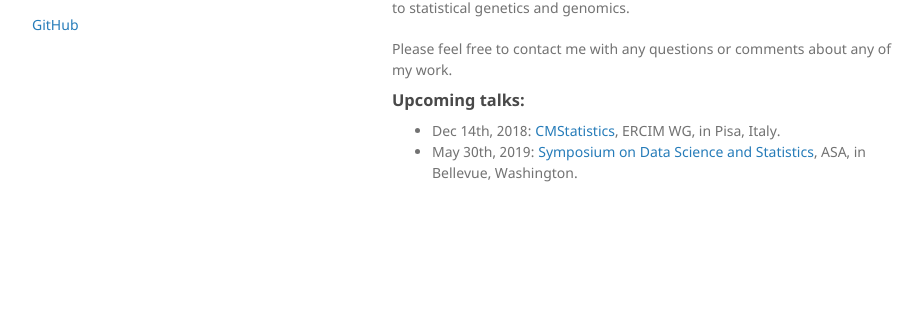
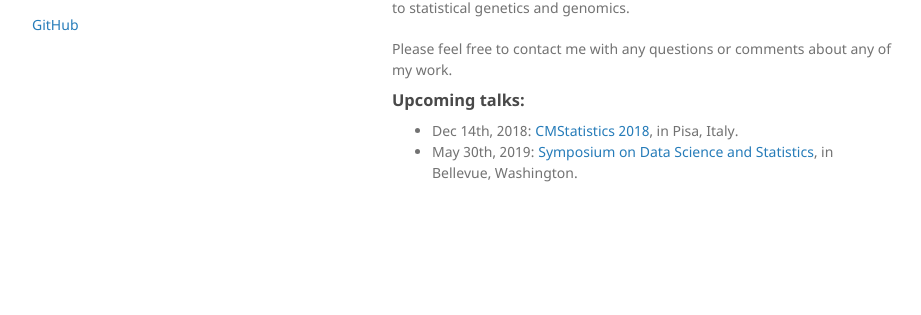
Before and after one commit to ajmolstad/ajmolstad.github.io, a Jekyll site: the page built from index.md, in a window 1280 px wide. Shown: the part 291-606 px from the top of the page, without its empty margins (178-1099 px from the left). Built offline with Jekyll 4.4.1, drawn with Linux system fonts in a browser that asks for light colours.

Commit message:
Update index.md

```diff
--- a/index.md
+++ b/index.md
@@ -10,5 +10,5 @@ Please feel free to contact me with any questions or comments about any of my wo
 
 
 ### Upcoming talks:
-- Dec 14th, 2018: [CMStatistics](http://www.cmstatistics.org/CMStatistics2018/), ERCIM WG, in Pisa, Italy.
-- May 30th, 2019: [Symposium on Data Science and Statistics](http://ww2.amstat.org/meetings/sdss/2019/), ASA, in Bellevue, Washington.
+- Dec 14th, 2018: [CMStatistics 2018](http://www.cmstatistics.org/CMStatistics2018/), in Pisa, Italy.
+- May 30th, 2019: [Symposium on Data Science and Statistics](http://ww2.amstat.org/meetings/sdss/2019/), in Bellevue, Washington.
```
